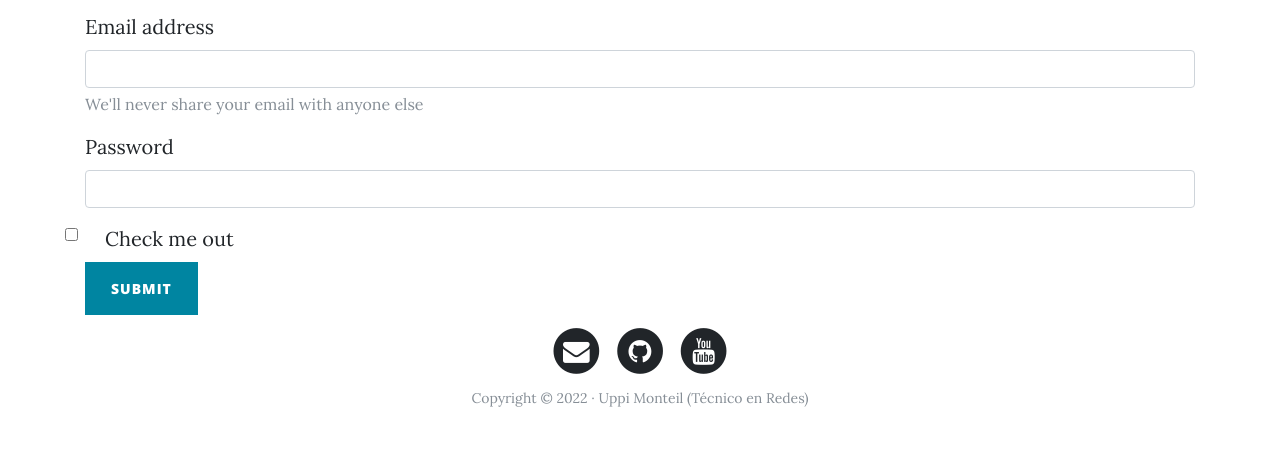
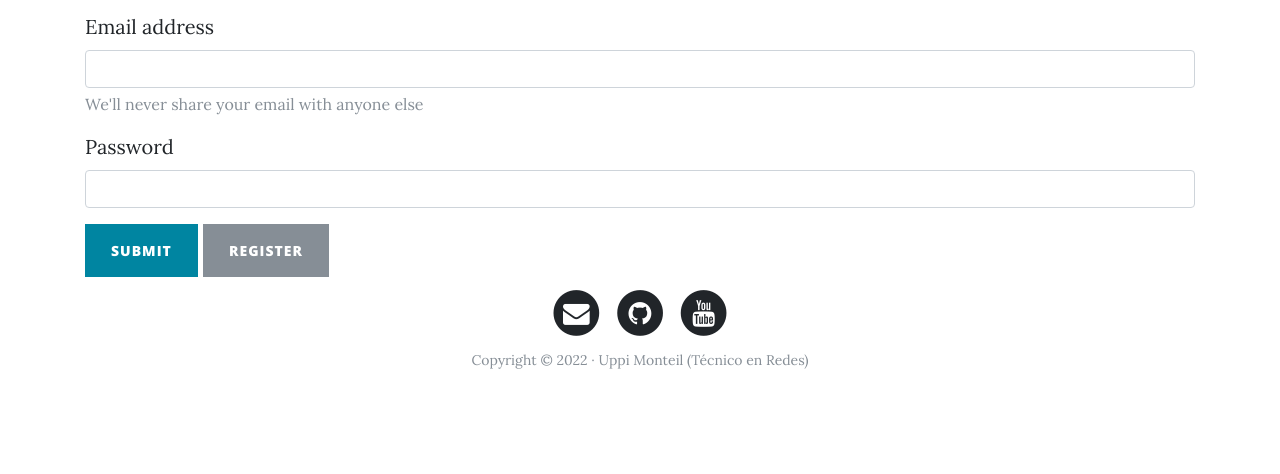
Before and after one commit to uppimon/WebPersonalFlask, a Flask app: page /auth/login in a window 1280 px wide. Shown: the part 625-1099 px from the top of the page. After the commit the page ends 1061 px from the top, so only its background shows below. Run offline with Flask 2, Linux system fonts and the light colour scheme; some libraries are stand-ins or nearby versions.

```diff
--- a/web_personal/templates/auth/login.html
+++ b/web_personal/templates/auth/login.html
@@ -18,11 +18,8 @@
                 <label for="password">Password</label>
                 <input type="password" class="form-control" id="password" name="password">
             </div>
-            <div class="form-group form-check">
-                <input type="checkbox" class="form-check-input" id="Check" name="check">
-                <label class="form-check-label" for="exampleCheck1">Check me out</label>
-            </div>
             <button type="submit" class="btn btn-primary">Submit</button>
+            <a href="{{ url_for('register') }}" class="btn btn-secondary">Register</a>
         </form>
     </div>
 {% endblock %}
```
